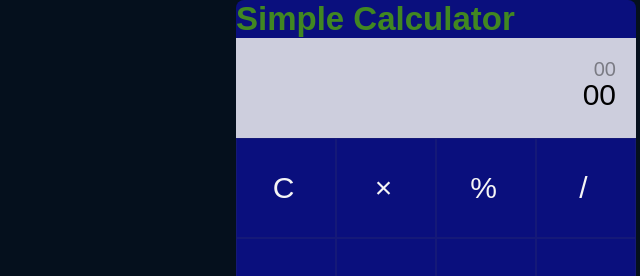
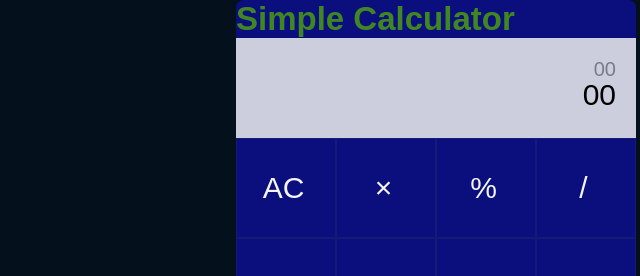
Before and after one commit to ZishanAhmad123/Task4, a plain HTML site: page index.html in a window 1280 px wide. Shown: the top 276 px of the page, 204-844 px from the left. Drawn offline with Linux system fonts and the light colour scheme; a web font is replaced by a local one.

Commit message:
Update index.html

```diff
--- a/index.html
+++ b/index.html
@@ -17,7 +17,7 @@
               <div class="temp-result"></div>
             </div>
             <div class="all_button">
-              <div class="button all-clear">C</div>
+              <div class="button all-clear">AC</div>
               <div class="button last-entity-clear">&#215;</div>
               <div class="button operation">%</div>
               <div class="button operation">/</div>
```
